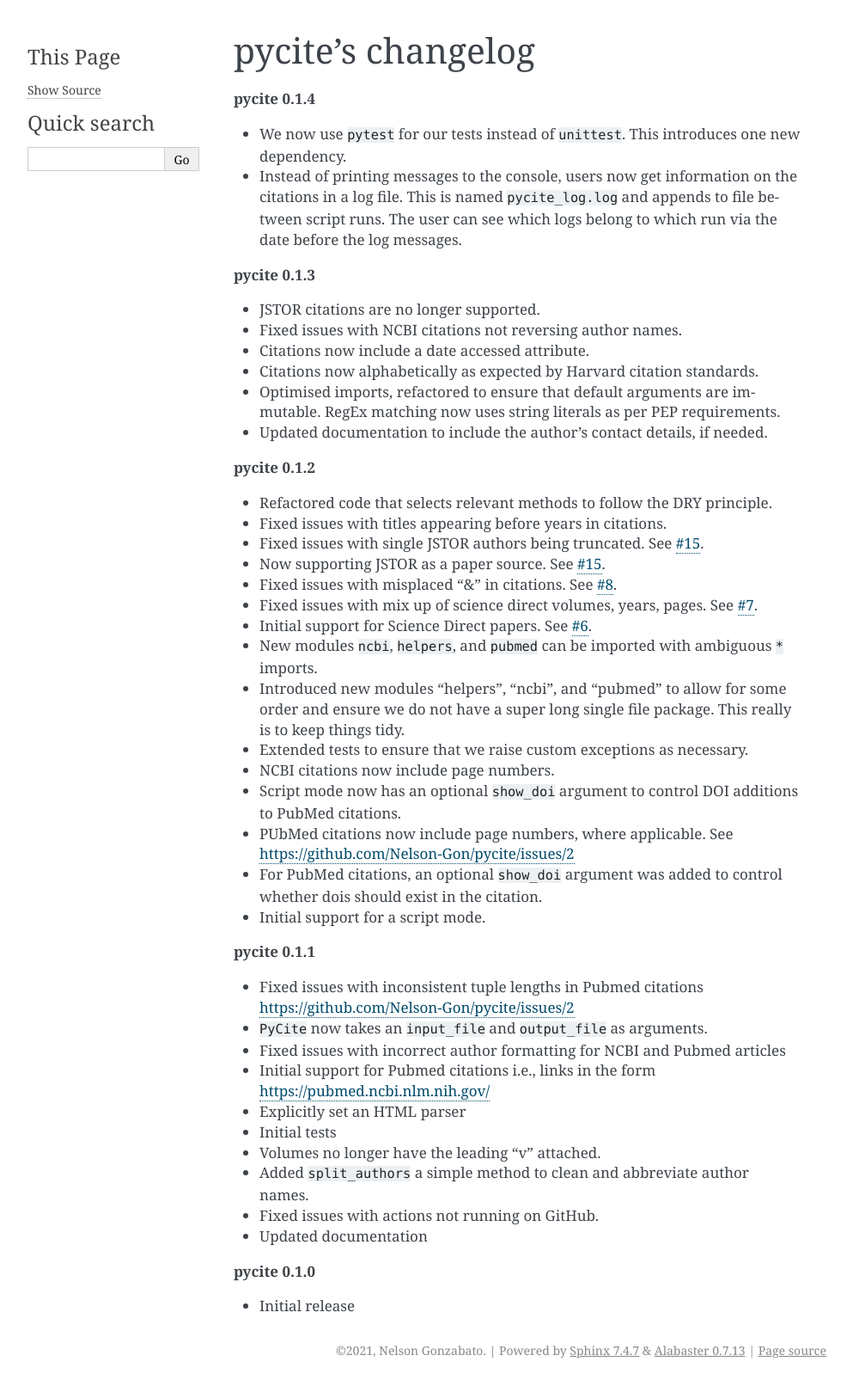
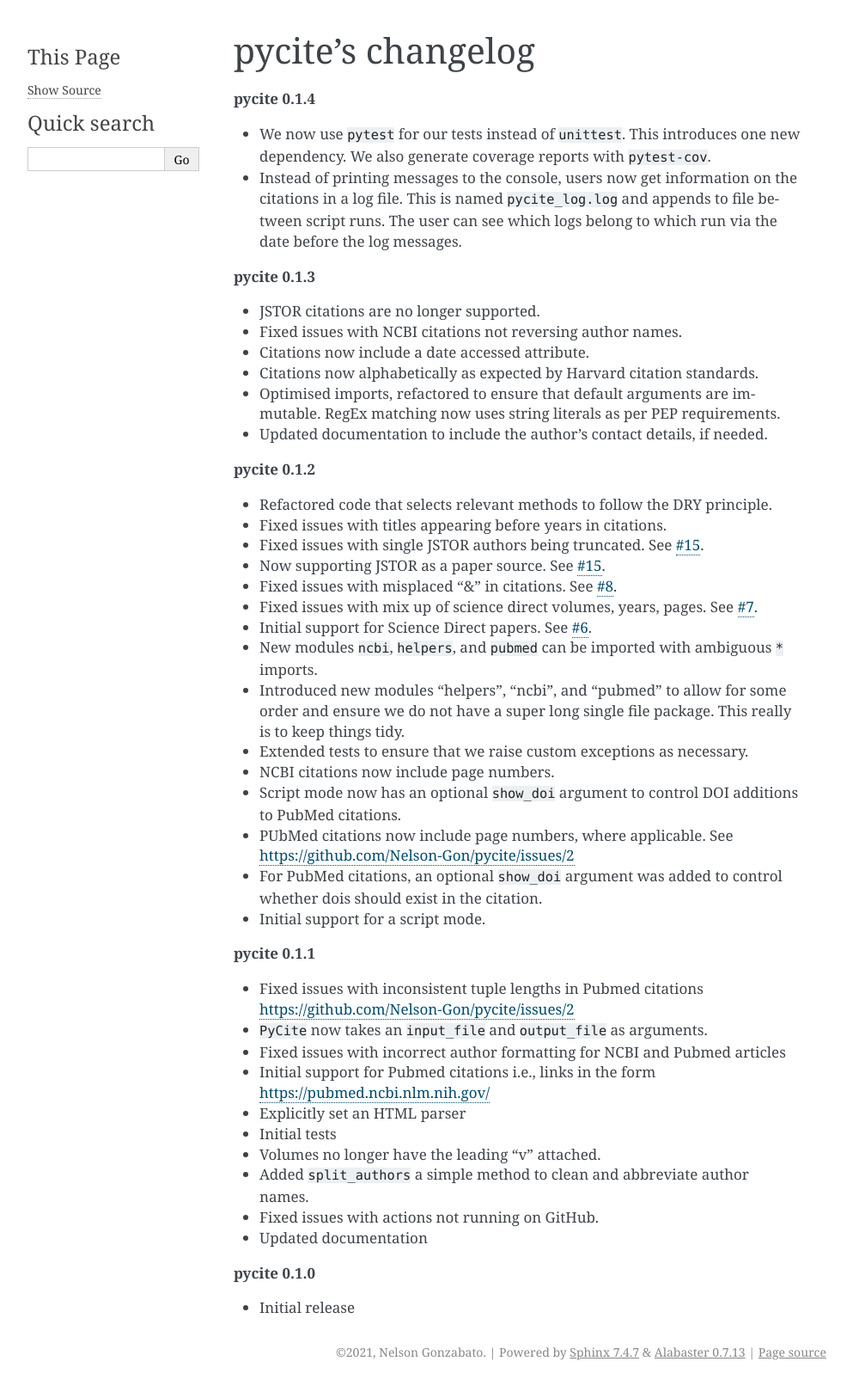
Before and after one commit to Nelson-Gon/pycite, a Sphinx documentation site: the page built from docs/source/changelog.rst, in a window 1280 px wide. Shown: the whole page at 86% size, without its empty margins (148-1141 px from the left). Built offline with Sphinx 7.4.7, drawn with Linux system fonts in a browser that asks for light colours.

Commit message:
Move to pytest-cov

```diff
--- a/docs/source/changelog.rst
+++ b/docs/source/changelog.rst
@@ -6,7 +6,7 @@
 
 
 *
-  We now use ``pytest`` for our tests instead of ``unittest``. This introduces one new dependency.
+  We now use ``pytest`` for our tests instead of ``unittest``. This introduces one new dependency. We also generate coverage reports with ``pytest-cov``.
 
 *
   Instead of printing messages to the console, users now get information on the citations in a log file. This is named ``pycite_log.log`` and appends to file between script runs. The user can see which logs belong to which run via the date before the log messages.
--- a/requirements.txt
+++ b/requirements.txt
@@ -9,4 +9,5 @@
 mistune==0.8.4
 m2r==0.2.1
 coverage==5.3.1
-pytest>=7.0..1
+pytest>=7.0.1
+pytest-cov>=3.0.0
```
Also changed, not shown: changelog.md (+1 -1 lines), 1 other file.
